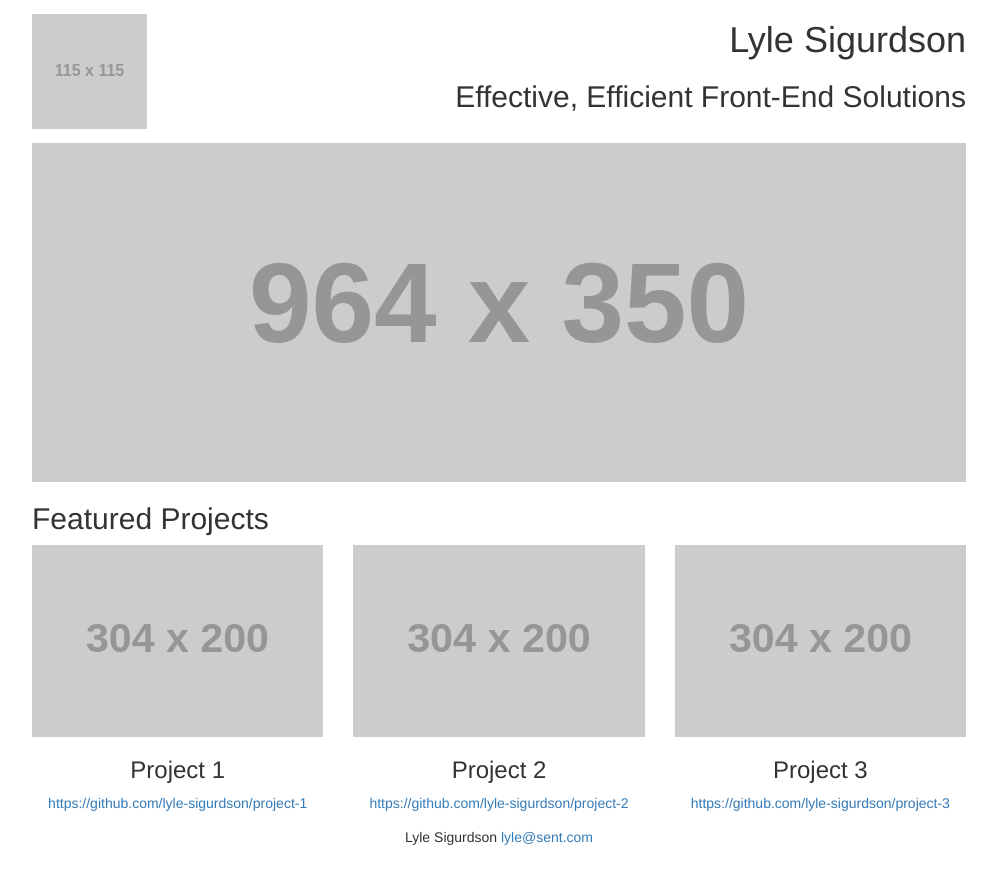
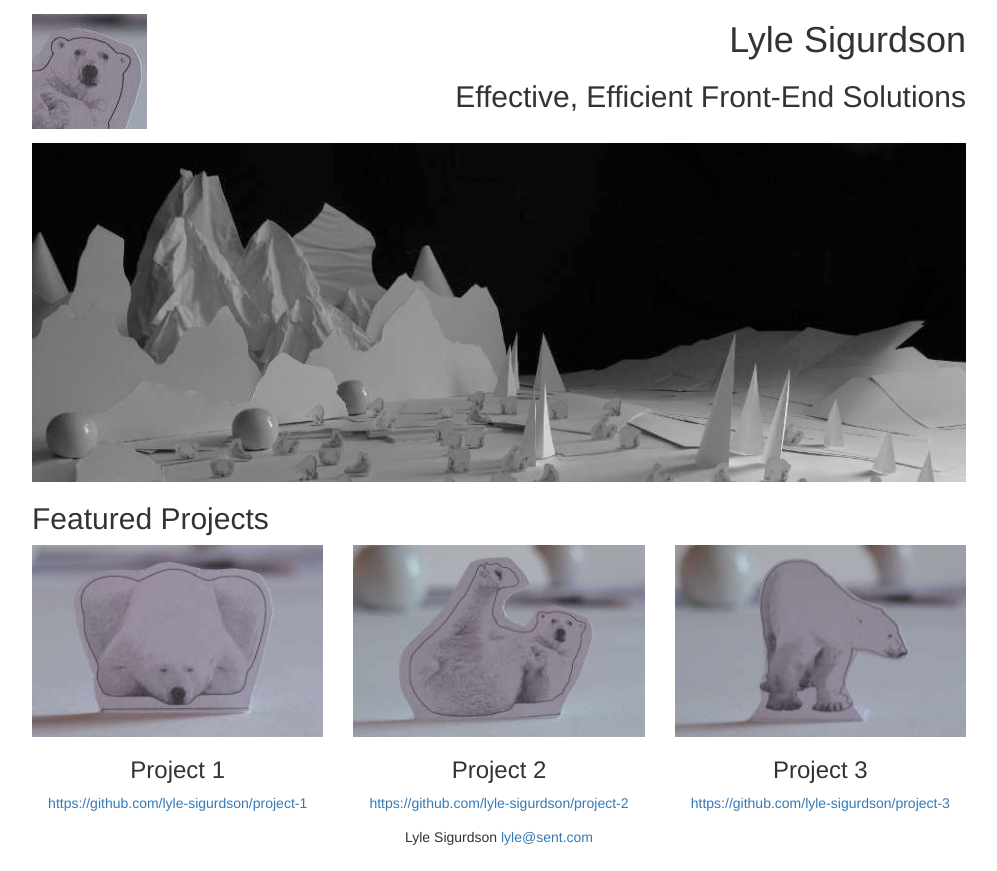
Before and after one commit to lyle-sigurdson/fewd-project-1, a website: page index.html in a window 1280 px wide. Shown: the whole page, without its empty margins (141-1138 px from the left). Drawn offline with Linux system fonts and the light colour scheme; placeholder pictures from the web are drawn by us.

Commit message:
Present different versions of images according to device pixel ratio.

```diff
--- a/index.html
+++ b/index.html
@@ -12,7 +12,10 @@
   <div class="container">
     <header class="row">
       <div class="col-md-4">
-        <img class="logo img-responsive" src="http://placehold.it/115x115" alt="Logo">
+        <picture>
+          <source srcset="images/logo-1x.jpg 1x, images/logo-2x.jpg 2x">
+          <img class="logo img-responsive" src="http://placehold.it/115x115" alt="Logo">
+        </picture>
       </div>
       <div class="col-md-8 text-right">
         <hgroup>
@@ -22,24 +25,38 @@
       </div>
     </header>
     <div class="row">
-      <img class="col-md-12 img-responsive" src="http://placehold.it/964x350" alt="">
+      <div class="col-md-12">
+        <picture>
+          <source srcset="images/marquee-1x.jpg 1x, images/marquee-2x.jpg 2x">
+          <img class="img-responsive" src="images/marquee-1x.jpg" alt="">
+        </picture>
+      </div>
     </div>
     <div class="row">
       <h2 class="col-md-12">Featured Projects</h2>
     </div>
     <div class="row text-center">
       <div class="col-md-4">
-        <img class="img-responsive" src="http://placehold.it/304x200" alt="Project 1">
+        <picture>
+          <source srcset="images/project-1-1x.jpg 1x, images/project-1-2x.jpg 2x">
+          <img class="img-responsive" src="images/project-1-1x.jpg" alt="Project 1">
+        </picture>
         <h3>Project 1</h3>
         <a href="#">https://github.com/lyle-sigurdson/project-1</a>
       </div>
       <div class="col-md-4">
-        <img class="img-responsive" src="http://placehold.it/304x200" alt="Project 2">
+        <picture>
+          <source srcset="images/project-2-1x.jpg 1x, images/project-2-2x.jpg 2x">
+          <img class="img-responsive" src="images/project-1-1x.jpg" alt="Project 1">
+        </picture>
         <h3>Project 2</h3>
         <a href="#">https://github.com/lyle-sigurdson/project-2</a>
       </div>
       <div class="col-md-4">
-        <img class="img-responsive" src="http://placehold.it/304x200" alt="Project 3">
+        <picture>
+          <source srcset="images/project-3-1x.jpg 1x, images/project-3-2x.jpg 2x">
+          <img class="img-responsive" src="images/project-1-1x.jpg" alt="Project 1">
+        </picture>
         <h3>Project 3</h3>
         <a href="#">https://github.com/lyle-sigurdson/project-3</a>
       </div>
```
Also changed, not shown: images/logo-1x.jpg (added), images/logo-2x.jpg (added), images/marqee.jpg (added), images/marquee-1x.jpg (added), images/marquee-2x.jpg (added), images/project-1-1x.jpg (added), images/project-1-2x.jpg (added), images/project-2-1x.jpg (added), images/project-2-2x.jpg (added), images/project-3-1x.jpg (added), images/project-3-2x.jpg (added).
